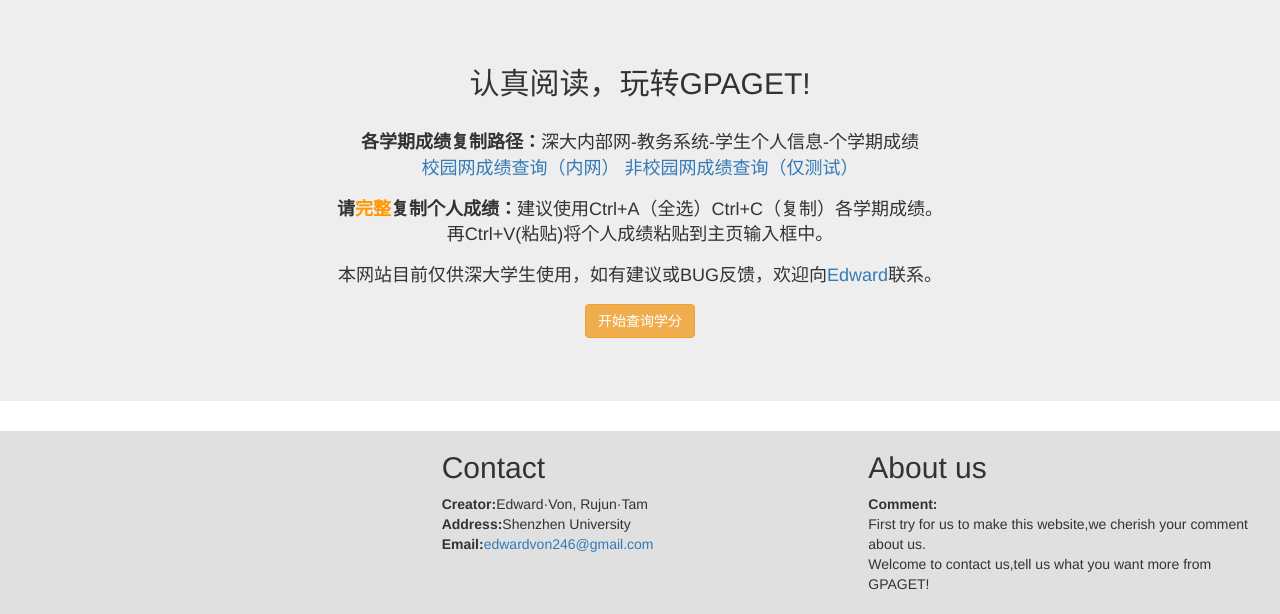
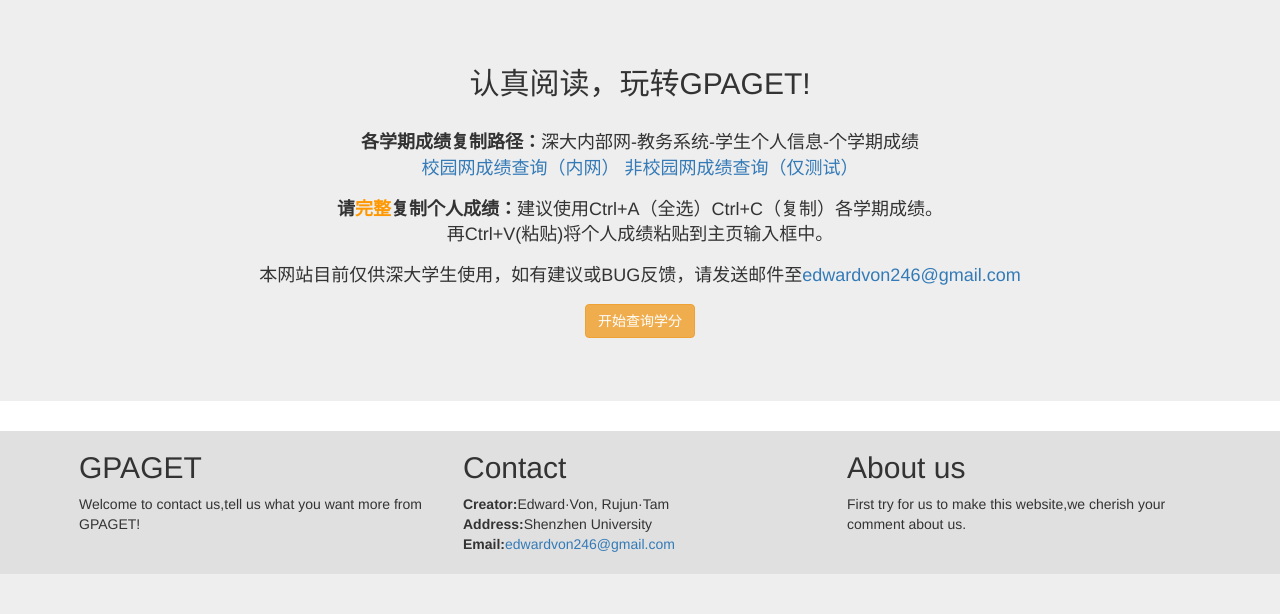
Before and after one commit to edwardvon/GPA-Calculator, a Django app: a page that uses score_counter/counter/templates/guide.html in a window 1280 px wide. Shown: the part 600-1214 px from the top of the page. After the commit the page ends 1174 px from the top, so only its background shows below. Run offline with Django 3.2, Linux system fonts and the light colour scheme; parts of the project's set-up code (start-up, migrations or seed data) failed here and were passed over; some libraries are stand-ins or nearby versions.

Commit message:
guide80%

```diff
--- a/score_counter/counter/templates/guide.html
+++ b/score_counter/counter/templates/guide.html
@@ -113,7 +113,7 @@
 					<a href="http://edwardvon.ngrok.cc/student.aspx" target="_blank">非校园网成绩查询（仅测试）</a>
 					</p>
 					<p><b>请<strong style="color: #ff9800">完整</strong>复制个人成绩：</b>建议使用Ctrl+A（全选）Ctrl+C（复制）各学期成绩。<br>再Ctrl+V(粘贴)将个人成绩粘贴到主页输入框中。</p>
-					<p>本网站目前仅供深大学生使用，如有建议或BUG反馈，欢迎向<a href="mailto:#edwardvon246@gmail.com">Edward</a>联系。</p>
+					<p>本网站目前仅供深大学生使用，如有建议或BUG反馈，请发送邮件至<a href="mailto:#edwardvon246@gmail.com">edwardvon246@gmail.com</a></p>
 				</center>
 				<p>
 					 <center><a class="btn btn-warning btn-large" href="{% url 'counter:index' %}">开始查询学分</a></center>
@@ -121,15 +121,15 @@
 			</div>
 		</div>
 	</div>
-	<div class="clearfix" style="background:#E0E0E0">
-		<div class="col-md-4 column">
-			<h2>
+	<div class="clearfix" style="background:#E0E0E0;padding-left: 5%;padding-right: 5%;">
+		<div class="col-md-4">
+			<h2>GPAGET
 			</h2>
 			<address>
-
-                        </address>
+			Welcome to contact us,tell us what you want more from GPAGET!
+			</address>
 		</div>
-		<div class="col-md-4 column">
+		<div class="col-md-4">
 			<h2>
 				Contact
 			</h2>
@@ -139,13 +139,13 @@
 				<strong>Email:</strong><a href="mailto:#">edwardvon246@gmail.com</a>
             </address>
 		</div>
-		<div class="col-md-4 column">
+		<div class="col-md-4">
 			<h2>
 				About us
 			</h2>
 			<address>
-				<strong>Comment:</strong><br>First try for us to make this website,we cherish your comment about us.<br>
-				Welcome to contact us,tell us what you want more from GPAGET!<br>
+First try for us to make this website,we cherish your comment about us.<br>
+				<!--Welcome to contact us,tell us what you want more from GPAGET!<br>-->
             </address>
 		</div>
 	</div>
```
